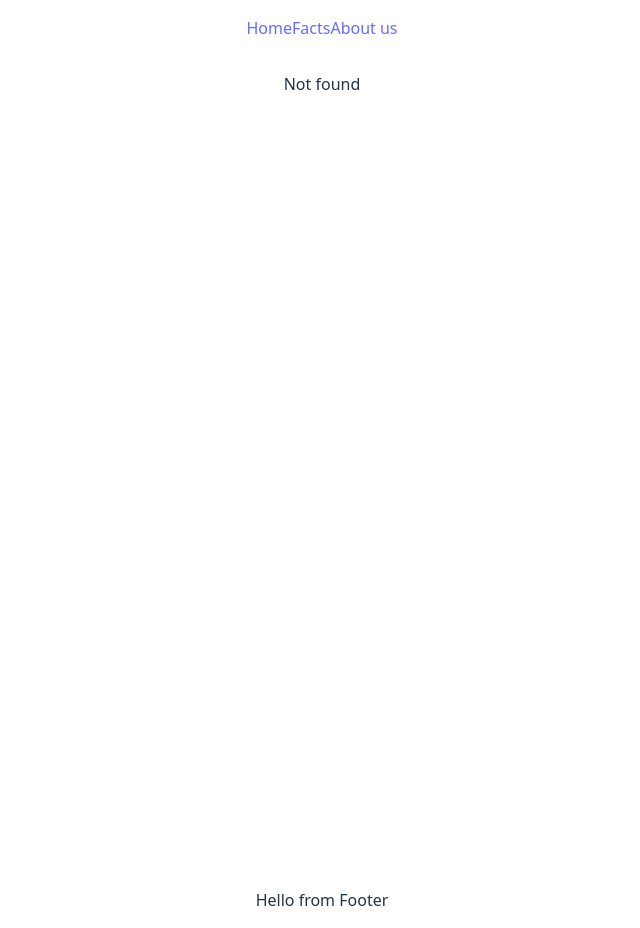
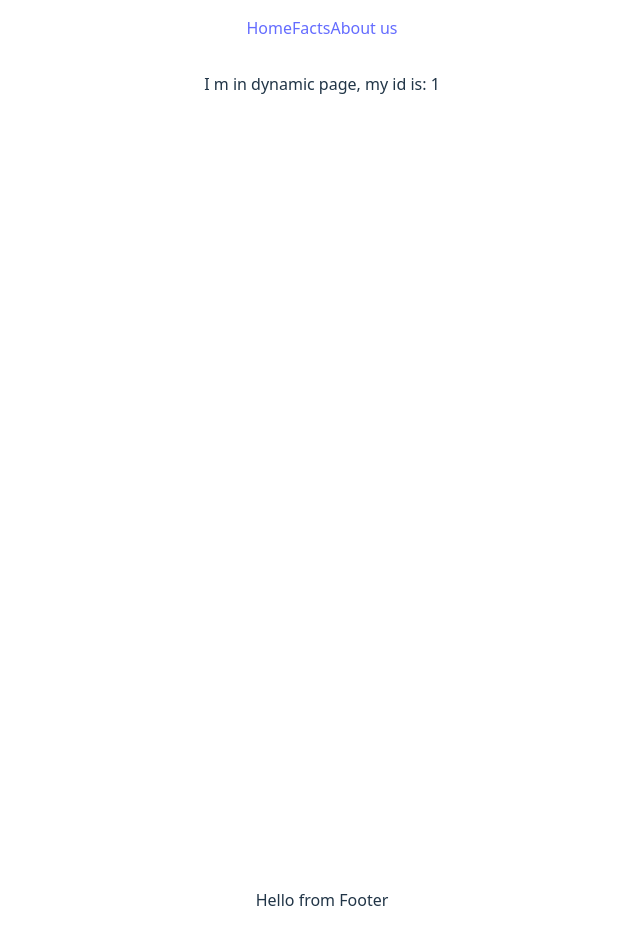
Before and after one commit to BinelaSkenderi/reakt-vezbe, a React (Vite) app: page /dynamic/1 in a window 1280 px wide. Before the commit this address had no page. Shown: the whole page, without its empty margins (318-958 px from the left). Built offline with nearby package versions, Linux system fonts and the light colour scheme.

Commit message:
har skapat dynamic page

```diff
--- a/src/App.tsx
+++ b/src/App.tsx
@@ -5,20 +5,23 @@ import { BrowserRouter, Routes, Route } from 'react-router-dom';
 import Home from './components/page/home';
 import Facts from './components/page/facts';
 import AboutUs from './components/page/aboutUs';
+import DynamicPage from './components/page/dynamicPage';
 
 function App () {
 
  return (
   <BrowserRouter>
     <Navigation/>
-     <div style={{height:"100vh"}}>
+     <main style={{height:"100vh"}}>
      <Routes>
         <Route path='/' element={<Home />} />
         <Route path='facts' element={<Facts/>} />
         <Route path='AboutUs' element={<AboutUs/>} />
         <Route path='*' element={<p>Not found</p>} />
+        <Route path="/dynamic/:id" element={<DynamicPage />} />
+        {/* Andra rutter här */}
       </Routes>
-     </div>
+     </main>
     <Footer/>
   </BrowserRouter>
   );
--- /dev/null
+++ b/src/components/page/dynamicPage.tsx
@@ -0,0 +1,12 @@
+import { useParams } from "react-router-dom";
+
+
+function DynamicPage(){
+    const params = useParams();
+
+    console.log(params);
+
+    return <p>I m in dynamic page, my id is: {params.id}</p>
+}
+
+export default DynamicPage;
```
